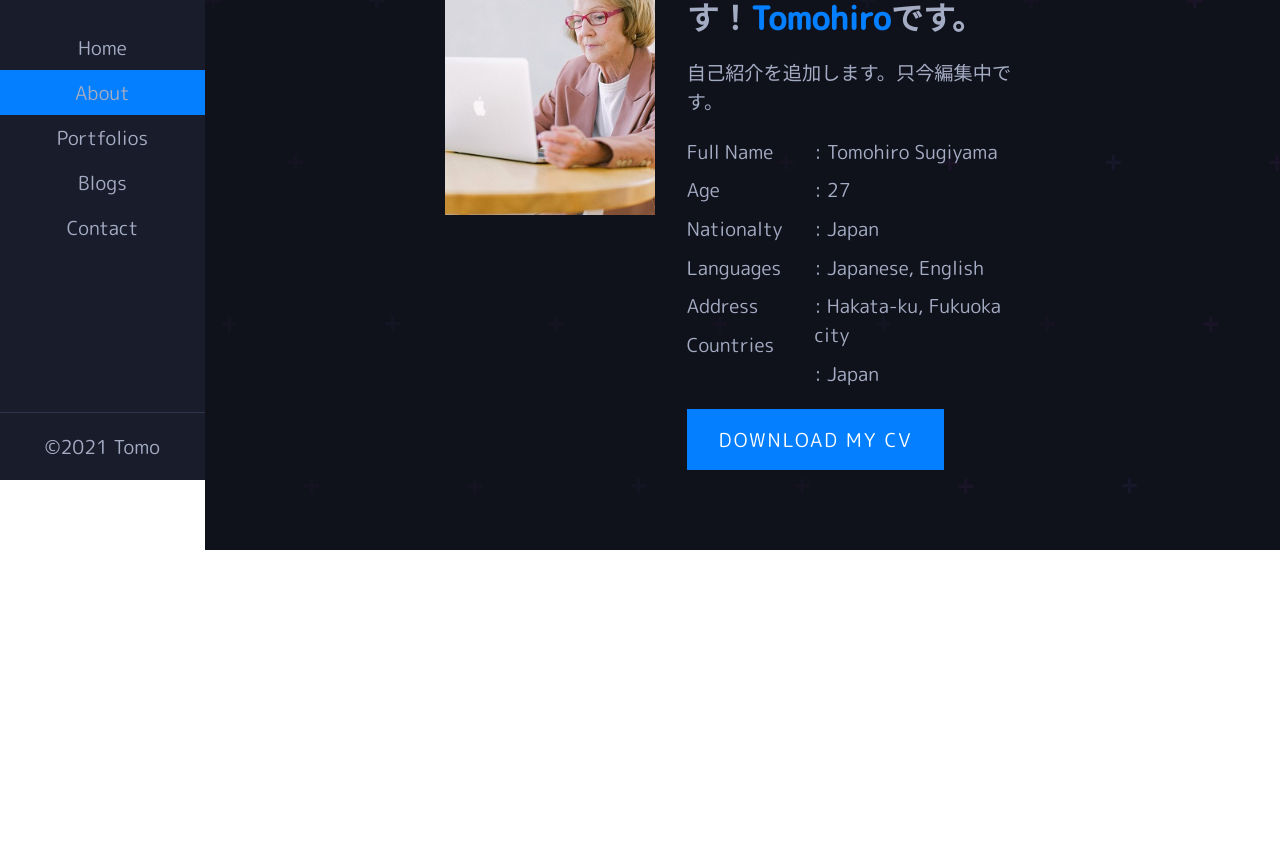
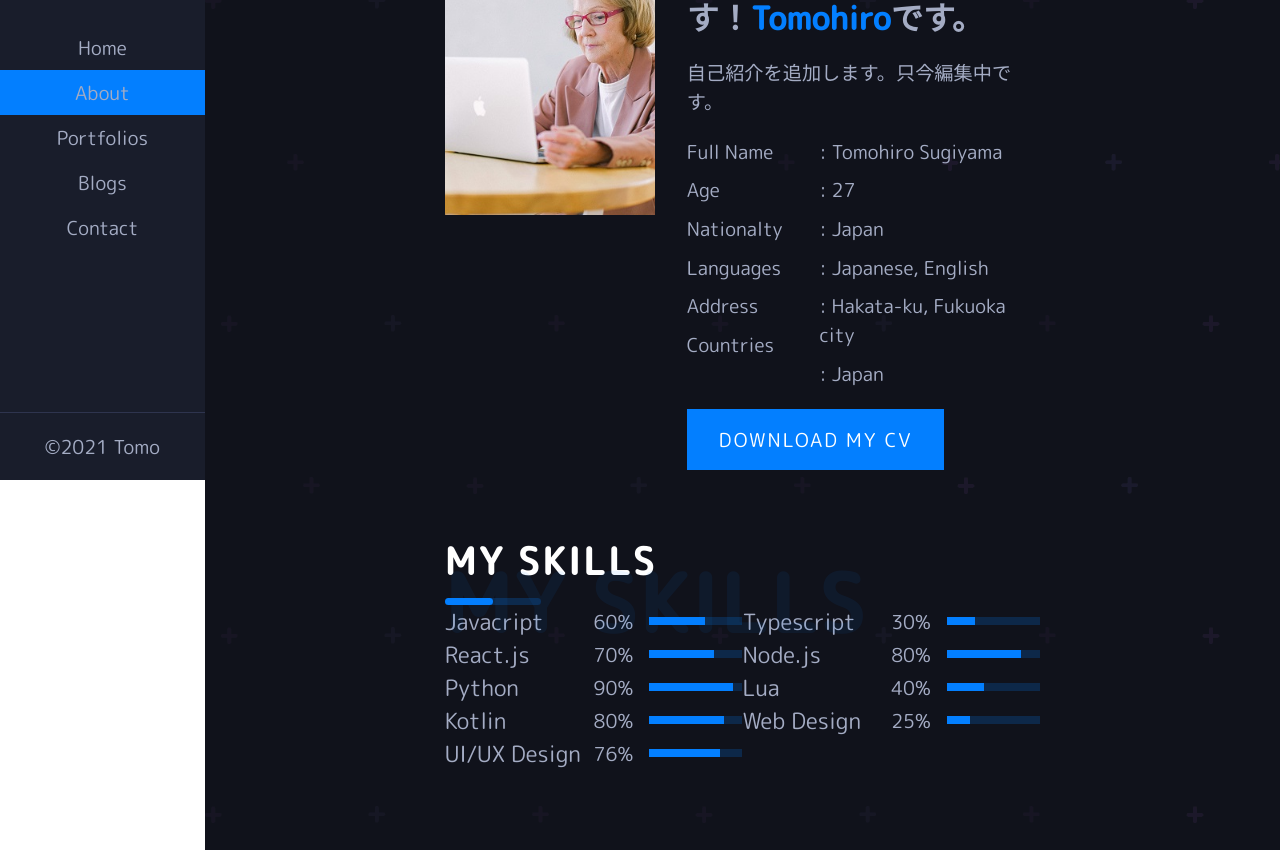
Before and after one commit to soregashi-27/personal-web-site, a React (Create React App) app: page /about in a window 1280 px wide. Shown: the part 320-1170 px from the top of the page. Before the commit the page ends 870 px from the top, so only its background shows below. Built offline with nearby package versions, Linux system fonts and the light colour scheme.

Commit message:
スキルの追加

```diff
--- a/src/App.scss
+++ b/src/App.scss
@@ -3,6 +3,7 @@
 @import './Styles/navbar';
 @import './Styles/title';
 @import './Styles/about';
+@import './Styles/skill';
 
 * {
   padding: 0;
--- /dev/null
+++ b/src/Components/SkillsSection.js
@@ -0,0 +1,21 @@
+import React from 'react';
+
+function SkillsSection({ skill, progress, width }) {
+  return (
+    <div className="SkillsSection">
+      <div className="skills-container">
+        <h5 className="skill-title">{skill}</h5>
+        <div className="skill-bar">
+          <p className="skill-text">{progress}</p>
+          <div className="skill-progress">
+            <div className="progress">
+              <div className="inner-progress" style={{ width: width }}></div>
+            </div>
+          </div>
+        </div>
+      </div>
+    </div>
+  );
+}
+
+export default SkillsSection;
--- a/src/Pages/AboutPage.js
+++ b/src/Pages/AboutPage.js
@@ -1,6 +1,7 @@
 import React from 'react';
 import Tittle from '../Components/Tittle';
-import ImageSection from './ImageSection';
+import ImageSection from '../Components/ImageSection';
+import SkillsSection from '../Components/SkillsSection';
 
 function AboutPage() {
   return (
@@ -9,6 +10,18 @@ function AboutPage() {
       {/* FIXME:最後に削除 */}
       <Tittle title={'About Me'} span={'About Me'} />
       <ImageSection />
+      <Tittle title={'My Skills'} span={'My Skills'} />
+      <div className="skills-container">
+        <SkillsSection skill={'Javacript'} progress={'60%'} width={'60%'} />
+        <SkillsSection skill={'Typescript'} progress={'30%'} width={'30%'} />
+        <SkillsSection skill={'React.js'} progress={'70%'} width={'70%'} />
+        <SkillsSection skill={'Node.js'} progress={'80%'} width={'80%'} />
+        <SkillsSection skill={'Python'} progress={'90%'} width={'90%'} />
+        <SkillsSection skill={'Lua'} progress={'40%'} width={'40%'} />
+        <SkillsSection skill={'Kotlin'} progress={'80%'} width={'80%'} />
+        <SkillsSection skill={'Web Design'} progress={'25%'} width={'25%'} />
+        <SkillsSection skill={'UI/UX Design'} progress={'76%'} width={'76%'} />
+      </div>
     </div>
   );
 }
--- a/src/Styles/_about.scss
+++ b/src/Styles/_about.scss
@@ -1,6 +1,7 @@
 .ImageSection {
   display: flex;
   margin-top: 4rem;
+  margin-bottom: 4rem;
 
   .img {
     width: 100%;
@@ -21,6 +22,7 @@
       padding: 1rem 0;
     }
   }
+}
 
 .about-details {
   display: flex;
@@ -29,7 +31,7 @@
   }
 
   .right-section {
-      margin-left: 2rem;
+    margin-left: 2.3rem;
   }
 }
 
@@ -54,12 +56,16 @@
     height: 0.3rem;
     left: 0;
     bottom: 0;
-      background-color: red;
-      transition: all 0.4s ease-in-out;
+    background-color: #a4acc4;
+    transition: all 0.7s ease-in-out;
     //参考[qiitaの記事] https://bit.ly/38gCWXQ
   }
   &:hover::after {
     width: 100%;
   }
 }
+
+.skills-container {
+  display: grid;
+  grid-template-columns: repeat(2, 1fr);
 }
--- /dev/null
+++ b/src/Styles/_skill.scss
@@ -0,0 +1,34 @@
+.SkillsSection {
+  //   margin: 4.5rem 0;
+}
+
+.skills-container {
+  .skill-title {
+    font-size: 1.4rem;
+    font-weight: 400;
+  }
+  .skill-bar {
+    display: flex;
+    align-items: center;
+    .skill-text {
+    }
+
+    .skill-progress {
+      width: 100%;
+      .progress {
+        height: 0.5rem;
+        background-color: red;
+        margin-left: 1rem;
+        background-color: #0381ff33;
+        position: relative;
+        .inner-progress {
+          position: absolute;
+          background-color: #037fff;
+          height: 100%;
+          bottom: 0;
+          left: 0;
+        }
+      }
+    }
+  }
+}
```
Also changed, not shown: src/Components/ImageSection.js (renamed from src/Pages/ImageSection.js). Lines whose indentation alone changed are shown as unchanged.
